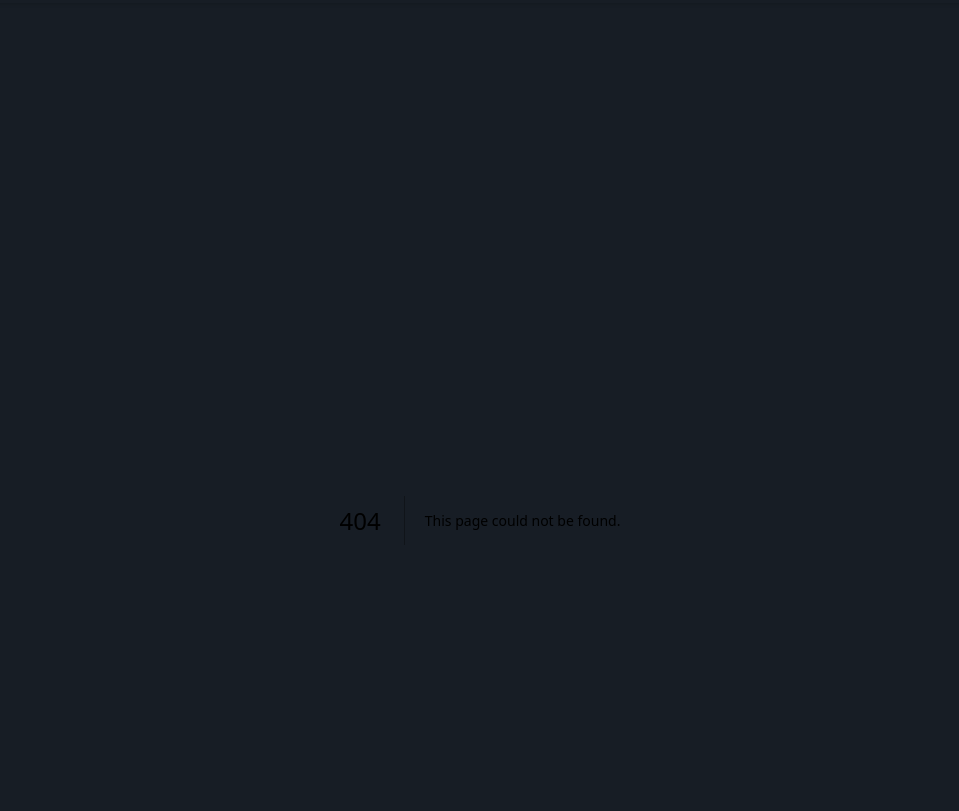
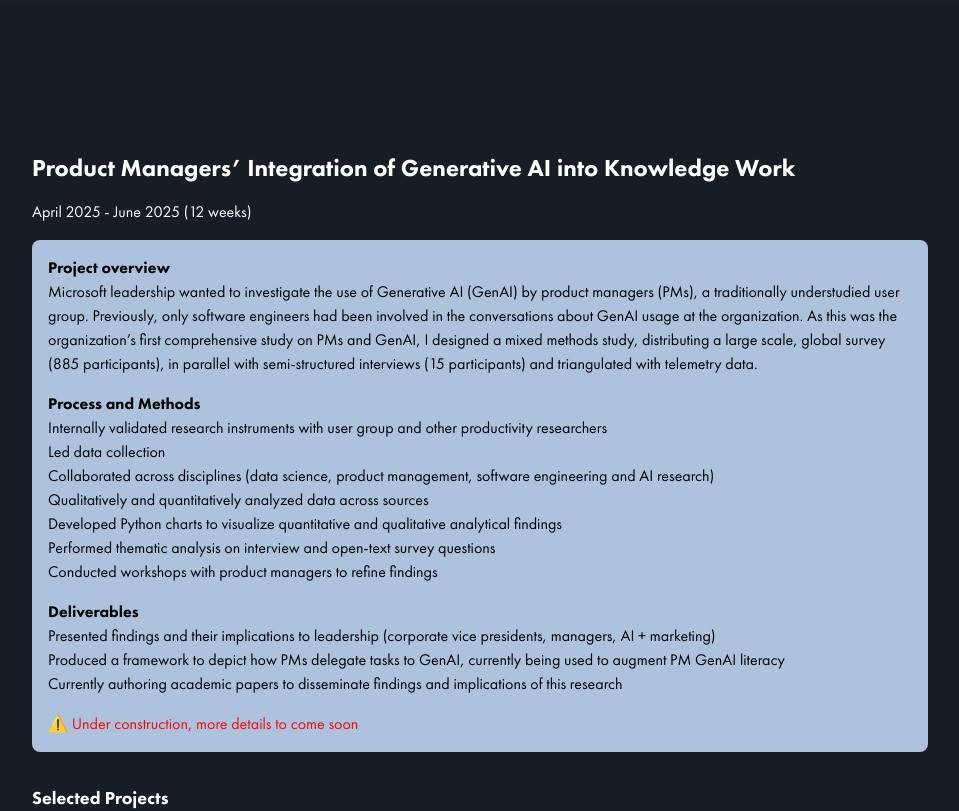
Before and after one commit to eulloa/mara-research-site, a Next.js app: page /Microsoft-Research in a window 1280 px wide. Before the commit this address had no page. Shown: the top 811 px of the page, without its empty margins (160-1119 px from the left). Built offline with nearby package versions, Linux system fonts and the light colour scheme.

Commit message:
feat: microsoft

```diff
--- /dev/null
+++ b/src/app/Microsoft-Research/page.tsx
@@ -0,0 +1,66 @@
+import React from "react";
+import Image from "next/image";
+import Link from "next/link";
+import { Metadata } from "next";
+import {
+  PrenatalStressReduction,
+  DataVisualizationSoftware,
+  MuseumTouchscreen,
+  SelectedProjects,
+} from "@/components/portfolio";
+
+export const metadata: Metadata = {
+  applicationName: "Mara Ulloa's research website",
+  description: "Mara Ulloa's research website",
+  keywords: [
+    "Knowledge Work, Generative AI, Microsoft, Microsoft Research, Mara Ulloa, Statistical and Qualitative, Statistical Method, Qualitative Method, Understanding People, Software Engineering, Product Management, Product Managers, Developers"
+  ],
+  title:
+    "Mara Ulloa: Microsoft Research"
+};
+
+export default function Page() {
+  return (
+    <div id="project" className="mt-8">
+      <h1 className="text-2xl font-semibold dark:text-white mb-4">
+          Product Managers&rsquo; Integration of Generative AI into Knowledge Work
+      </h1>
+      <h2 className="dark:text-white mb-4">April 2025 - June 2025 (12 weeks)</h2>
+      <div className="bg-lightBlue rounded-lg p-4">
+        <h1 className="font-semibold">Project overview</h1>
+        <p className="mb-4">
+            Microsoft leadership wanted to investigate the use of Generative AI (GenAI) by product managers (PMs),
+            a traditionally understudied user group. Previously, only software engineers had been involved
+            in the conversations about GenAI usage at the organization. As this was the organization&rsquo;s
+            first comprehensive study on PMs and GenAI, I designed a mixed methods study, distributing
+            a large scale, global survey (885 participants), in parallel with semi-structured
+            interviews (15 participants) and triangulated with telemetry data.
+        </p>
+        <h1 className="font-semibold">Process and Methods</h1>
+        <ul className="mb-4">
+            <li>Internally validated research instruments with user group and other productivity researchers</li>
+            <li>Led data collection</li>
+            <li>Collaborated across disciplines (data science, product management, software engineering and AI research)</li>
+            <li>Qualitatively and quantitatively analyzed data across sources</li>
+            <li>Developed Python charts to visualize quantitative and qualitative analytical findings</li>
+            <li>Performed thematic analysis on interview and open-text survey questions</li>
+            <li>Conducted workshops with product managers to refine findings</li>
+        </ul>
+        <h1 className="font-semibold">Deliverables</h1>
+        <ul className="mb-4">
+            <li>Presented findings and their implications to leadership (corporate vice presidents, managers, AI + marketing)</li>
+            <li>Produced a framework to depict how PMs delegate tasks to GenAI, currently being used to augment PM GenAI literacy</li>
+            <li>Currently authoring academic papers to disseminate findings and implications of this research</li>
+        </ul>
+        <p className="text-red">
+          ⚠️ Under construction, more details to come soon
+        </p>
+      </div>
+      <SelectedProjects id="selected-projects" label="Selected Projects">
+        <PrenatalStressReduction />
+        <DataVisualizationSoftware />
+        <MuseumTouchscreen />
+      </SelectedProjects>
+    </div>
+  );
+}
--- a/src/app/components/portfolio/portfolio.tsx
+++ b/src/app/components/portfolio/portfolio.tsx
@@ -4,14 +4,16 @@ import {
   DataVisualizationSoftware,
   AdvancedHeartFailureDetection,
   MuseumTouchscreen,
+  Microsoft,
   SelectedProjects,
 } from "@/components/portfolio";
 
 export const Portfolio = () => (
   <SelectedProjects id="portfolio" label="Portfolio">
     <PrenatalStressReduction />
+    <Microsoft />
+    <AdvancedHeartFailureDetection />
     <DataVisualizationSoftware />
-    <AdvancedHeartFailureDetection />
     <MuseumTouchscreen />
   </SelectedProjects>
 );
--- a/src/app/components/portfolio/projects.tsx
+++ b/src/app/components/portfolio/projects.tsx
@@ -36,3 +36,12 @@ export const PrenatalStressReduction = () => (
     url="portfolio/pregnant_person.png"
   />
 );
+
+export const Microsoft = () => (
+    <Project
+      href="/Microsoft-Research#project"
+      label="Product Managers&rsquo; Integration of"
+      subLabel="Generative AI into Knowledge Work"
+      url="portfolio/microsoft.png"
+    />
+);
```
Also changed, not shown: public/img/portfolio/microsoft.png (added).
